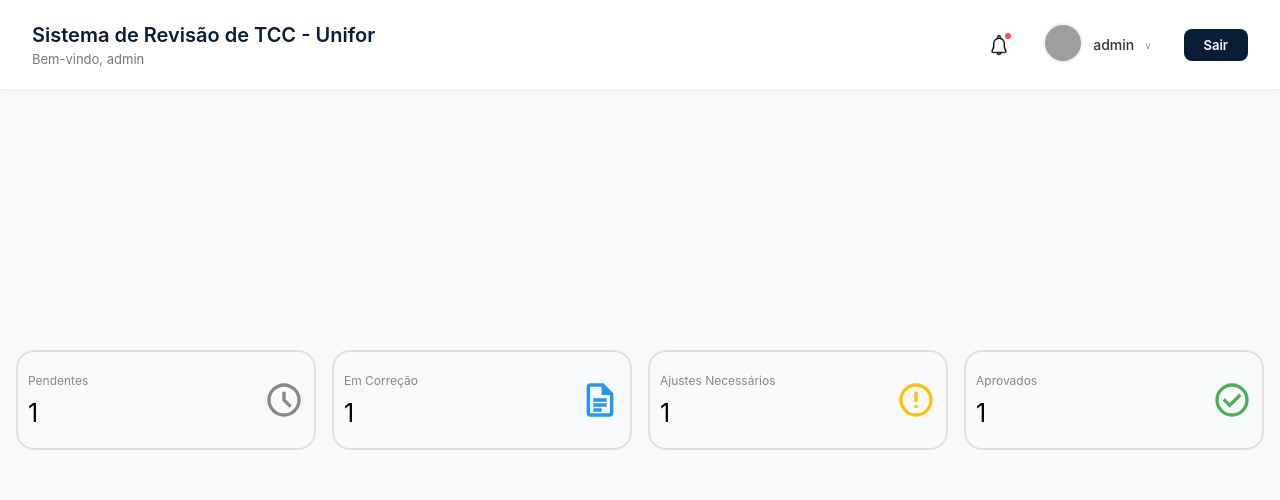
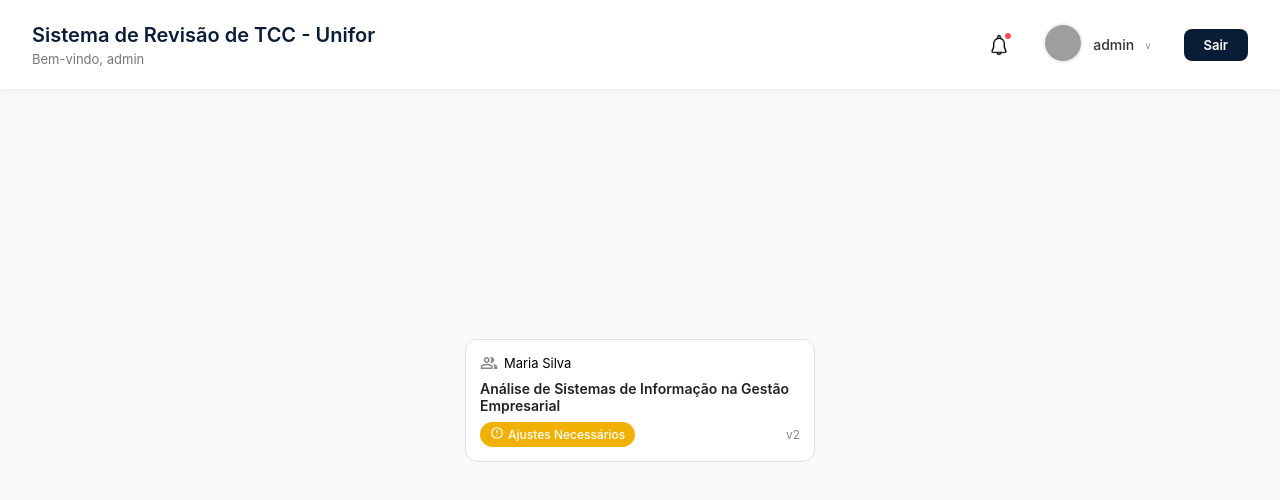
Before and after one commit to rebecasena98o/TCC-Web, a React (Vite) app: page /LibrarianQueue in a window 1280 px wide. Shown: the top 500 px of the page. Built offline with nearby package versions, Linux system fonts and the light colour scheme; grey boxes are pictures that could not be loaded.

Commit message:
feat/Added the WorkCard

```diff
--- a/src/Style/Librarian/StyleWorkCard.css
+++ b/src/Style/Librarian/StyleWorkCard.css
@@ -0,0 +1,63 @@
+.workCard {
+    display: flex;
+    flex-direction: column;
+    gap: 8px;
+    padding: 14px;
+    border: 1px solid #E0E0E0;
+    border-radius: 12px;
+    background-color: #fff;
+    width: 350px;
+    cursor: pointer;
+    transition: background-color 0.3s ease, border-color 0.3s ease;
+}
+
+.workCardUser {
+    display: flex;
+    align-items: center;
+    gap: 6px;
+    font-size: 13px;
+}
+
+.workCardUser svg {
+    width: 18px;
+    height: 18px;
+    fill: #888;
+}
+
+.workCardTitle {
+    font-size: 14px;
+    font-weight: 600;
+    color: #222;
+}
+
+.workCardFooter {
+    display: flex;
+    align-items: center;
+    justify-content: space-between;
+}
+
+.workCardBadge {
+    display: flex;
+    align-items: center;
+    gap: 4px;
+    font-size: 12px;
+    font-weight: 500;
+    padding: 4px 10px;
+    border-radius: 20px;
+}
+
+.workCardBadgeSvg svg {
+    width: 14px;
+    height: 14px;
+    fill: #fff;
+}
+
+.workCardVersion {
+    font-size: 12px;
+    color: #888;
+}
+
+.workCardSelected {
+    background-color: rgb(239, 246, 255);
+    border-color: rgb(169, 191, 215);
+}
--- a/src/pages/Librarian/LibrarianMain/WorkQueue/WorkCard/WorkCard.jsx
+++ b/src/pages/Librarian/LibrarianMain/WorkQueue/WorkCard/WorkCard.jsx
@@ -0,0 +1,59 @@
+import { useState } from 'react'
+import '../../../../../Style/Librarian/StyleWorkCard.css'
+
+
+
+const statusConfig = {
+    "Pendente": {
+        color: "#fff",
+        bg: "rgb(106, 113, 129)",
+        svg: <svg xmlns="http://www.w3.org/2000/svg" viewBox="0 -960 960 960"><path d="m612-292 56-56-148-148v-184h-80v216l172 172ZM480-80q-83 0-156-31.5T197-197q-54-54-85.5-127T80-480q0-83 31.5-156T197-763q54-54 127-85.5T480-880q83 0 156 31.5T763-763q54 54 85.5 127T880-480q0 83-31.5 156T763-197q-54 54-127 85.5T480-80Zm0-400Zm0 320q133 0 226.5-93.5T800-480q0-133-93.5-226.5T480-800q-133 0-226.5 93.5T160-480q0 133 93.5 226.5T480-160Z"/></svg>
+    },
+    "Em Correção": {
+        color: "#fff",
+        bg: "rgb(44, 126, 254)",
+        svg: <svg xmlns="http://www.w3.org/2000/svg" viewBox="0 -960 960 960"><path d="M320-440h320v-80H320v80Zm0 120h320v-80H320v80Zm0 120h200v-80H320v80ZM240-80q-33 0-56.5-23.5T160-160v-640q0-33 23.5-56.5T240-880h320l240 240v480q0 33-23.5 56.5T720-80H240Zm280-520v-200H240v640h480v-440H520ZM240-800v200-200 640-640Z"/></svg>
+    },
+    "Ajustes Necessários": {
+        color: "#fff",
+        bg: "rgb(240, 177, 1)",
+        svg: <svg xmlns="http://www.w3.org/2000/svg" viewBox="0 -960 960 960"><path d="M508.5-291.5Q520-303 520-320t-11.5-28.5Q497-360 480-360t-28.5 11.5Q440-337 440-320t11.5 28.5Q463-280 480-280t28.5-11.5ZM440-440h80v-240h-80v240Zm40 360q-83 0-156-31.5T197-197q-54-54-85.5-127T80-480q0-83 31.5-156T197-763q54-54 127-85.5T480-880q83 0 156 31.5T763-763q54 54 85.5 127T880-480q0 83-31.5 156T763-197q-54 54-127 85.5T480-80Zm0-80q134 0 227-93t93-227q0-134-93-227t-227-93q-134 0-227 93t-93 227q0 134 93 227t227 93Zm0-320Z"/></svg>
+    },
+    "Aprovado": {
+        color: "#fff",
+        bg: "rgb(0, 201, 79)",
+        svg: <svg xmlns="http://www.w3.org/2000/svg" viewBox="0 -960 960 960"><path d="m424-296 282-282-56-56-226 226-114-114-56 56 170 170Zm56 216q-83 0-156-31.5T197-197q-54-54-85.5-127T80-480q0-83 31.5-156T197-763q54-54 127-85.5T480-880q83 0 156 31.5T763-763q54 54 85.5 127T880-480q0 83-31.5 156T763-197q-54 54-127 85.5T480-80Zm0-80q134 0 227-93t93-227q0-134-93-227t-227-93q-134 0-227 93t-93 227q0 134 93 227t227 93Zm0-320Z"/></svg>
+    },
+}
+
+function WorkCard({ ticket }) {
+    const [selected, setSelected] = useState(false)
+    const status = statusConfig[ticket.type] || statusConfig["Pendente"]
+
+    return (
+        <div
+        className={`workCard ${selected ? 'workCardSelected' : ''}`}
+        onClick={() => setSelected(!selected)}
+        >
+            <div className="workCardUser">
+                <svg xmlns="http://www.w3.org/2000/svg" viewBox="0 -960 960 960">
+                    <path d="M40-160v-112q0-34 17.5-62.5T104-378q62-31 126-46.5T360-440q66 0 130 15.5T616-378q29 15 46.5 43.5T680-272v112H40Zm720 0v-120q0-44-24.5-84.5T666-434q51 6 96 20.5t84 35.5q36 20 55 44.5t19 53.5v120H760ZM247-527q-47-47-47-113t47-113q47-47 113-47t113 47q47 47 47 113t-47 113q-47 47-113 47t-113-47Zm466 0q-47 47-113 47-11 0-28-2.5t-28-5.5q27-32 41.5-71t14.5-81q0-42-14.5-81T544-792q14-5 28-6.5t28-1.5q66 0 113 47t47 113q0 66-47 113ZM120-240h480v-32q0-11-5.5-20T580-306q-54-27-109-40.5T360-360q-56 0-111 13.5T140-306q-9 5-14.5 14t-5.5 20v32Zm296.5-343.5Q440-607 440-640t-23.5-56.5Q393-720 360-720t-56.5 23.5Q280-673 280-640t23.5 56.5Q327-560 360-560t56.5-23.5ZM360-240Zm0-400Z"/>
+                </svg>
+                <span>{ticket.user}</span>
+            </div>
+            <div className="workCardTitle">{ticket.title}</div>
+            <div className="workCardFooter">
+                <span
+                    className="workCardBadge"
+                    style={{ color: status.color, backgroundColor: status.bg }}
+                >
+                    <span className="workCardBadgeSvg">{status.svg}</span>
+                    {ticket.type}
+                </span>
+                <span className="workCardVersion">v{ticket.version}</span>
+            </div>
+        </div>
+    )
+}
+
+export default WorkCard
--- a/src/pages/Librarian/LibrarianQueue.jsx
+++ b/src/pages/Librarian/LibrarianQueue.jsx
@@ -1,7 +1,7 @@
 import '../../Style/Librarian/StyleLibrarianQueue.css'
 import Header from  '../../Components/Header.jsx'
-import StatsCards from './QuickStatsList/StatsCards/StatsCards.jsx'
 import QuickStatsList from './QuickStatsList/QuickStatsList.jsx'
+import WorkCard from './LibrarianMain/WorkQueue/WorkCard/WorkCard.jsx'
 
 function LibrarianQueue() {
 
@@ -37,10 +37,49 @@ const cardInfos = [
         },
     ]
 
+    const tickets = [
+        {
+            user: "Maria Silva",
+            title: "Análise de Sistemas de Informação na Gestão Empresarial",
+            version: 2,
+            sentDate: "2026-04-15",
+            type: "AJUSTES"
+        },
+        {
+            user: "João Santos",
+            title: "Impactos da Inteligência Artificial no Mercado de Trabalho",
+            version: 1,
+            sentDate: "2026-04-28",
+            type: "PENDENTE"
+        },
+        {
+            user: "Ana Costa",
+            title: "Sustentabilidade e Responsabilidade Social Corporativa",
+            version: 1,
+            sentDate: "2026-04-27",
+            type: "CORRECAO"
+        },
+        {
+            user: "Pedro Oliveira",
+            title: "Marketing Digital e Comportamento do Consumidor",
+            version: 3,
+            sentDate: "2026-04-10",
+            type: "APROVADO"
+        }
+    ]
+
+    const testTicket = {
+        user: "Maria Silva",
+        title: "Análise de Sistemas de Informação na Gestão Empresarial",
+        type: "Ajustes Necessários",
+        version: 2
+    }
+
     return (
         <div className="librarianQueue">
         <Header user={userInfo}/>
-        <QuickStatsList cardInfos={cardInfos}/>
+        {/* <QuickStatsList cardInfos={cardInfos}/> */}
+        <WorkCard ticket={testTicket}/>
         </div>
     )
 }
```
Lines whose indentation alone changed are shown as unchanged.
